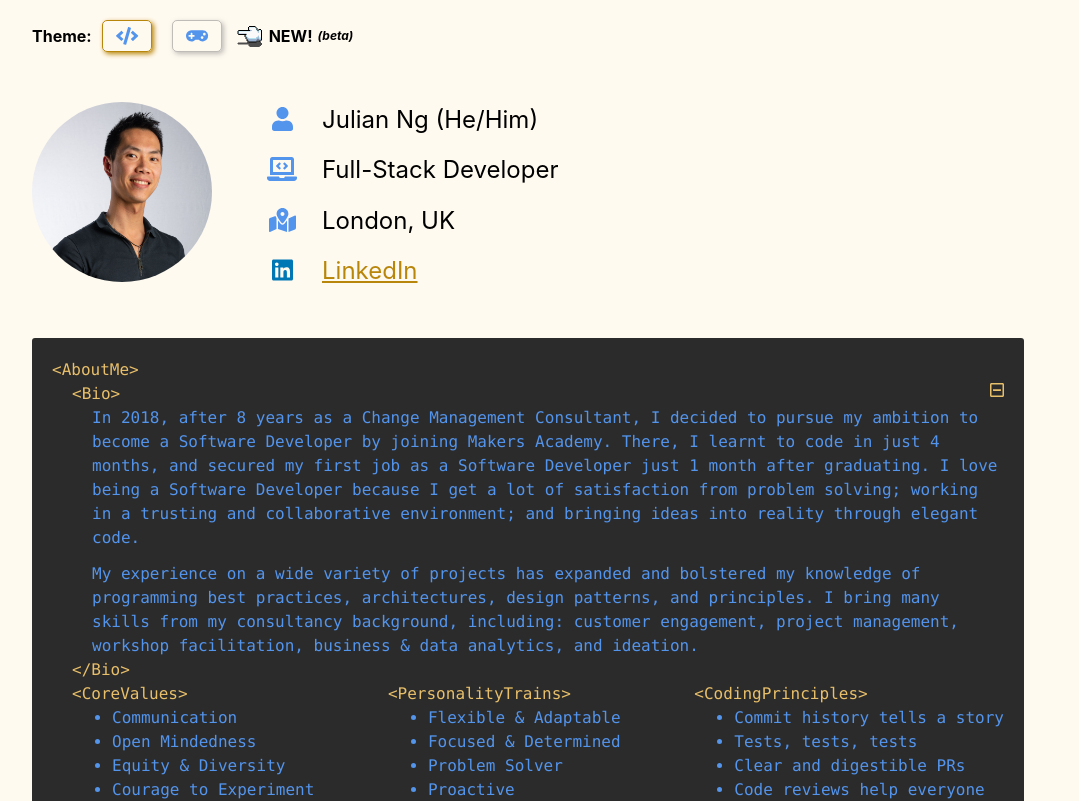
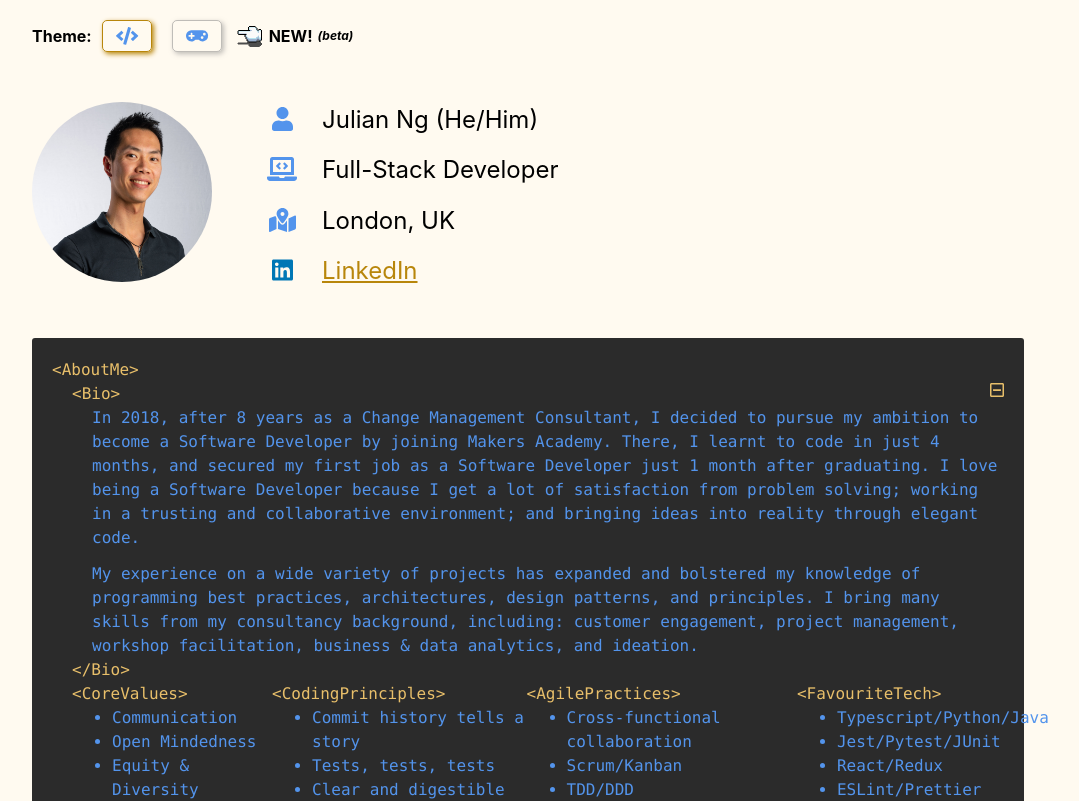
Before and after one commit to julesnuggy/cv, a React (Create React App) app: page /#/theme/coding in a window 1280 px wide. Shown: the top 801 px of the page, without its empty margins (112-1191 px from the left). Built offline with nearby package versions, Linux system fonts and the light colour scheme.

Commit message:
Update basic data

```diff
--- a/src/components/coding-theme/AboutMe.tsx
+++ b/src/components/coding-theme/AboutMe.tsx
@@ -72,8 +72,9 @@ const AboutMe = ({screenSize}: aboutMeProps) => {
       <div className="tag">{'</Bio>'}</div>
       <div className="tag-container">
         <TagList title="CoreValues" data={data.coreValues} />
-        <TagList title="PersonalityTrains" data={data.personalityTraits} />
         <TagList title="CodingPrinciples" data={data.codingPrinciples} />
+        <TagList title="AgilePractices" data={data.agilePractices} />
+        <TagList title="FavouriteTech" data={data.favouriteTech} />
       </div>
     </div>
     <div className="tag">{'</AboutMe>'}</div>
--- a/src/data/basicData.json
+++ b/src/data/basicData.json
@@ -33,16 +33,22 @@
     "Equity & Diversity",
     "Courage to Experiment"
   ],
-  "personalityTraits": [
-    "Flexible & Adaptable",
-    "Focused & Determined",
-    "Problem Solver",
-    "Proactive"
-  ],
   "codingPrinciples": [
     "Commit history tells a story",
     "Tests, tests, tests",
     "Clear and digestible PRs",
     "Code reviews help everyone"
+  ],
+  "agilePractices": [
+    "Cross-functional collaboration",
+    "Scrum/Kanban",
+    "TDD/DDD",
+    "CI/CD"
+  ],
+  "favouriteTech": [
+    "Typescript/Python/Java",
+    "Jest/Pytest/JUnit",
+    "React/Redux",
+    "ESLint/Prettier"
   ]
 }
```
